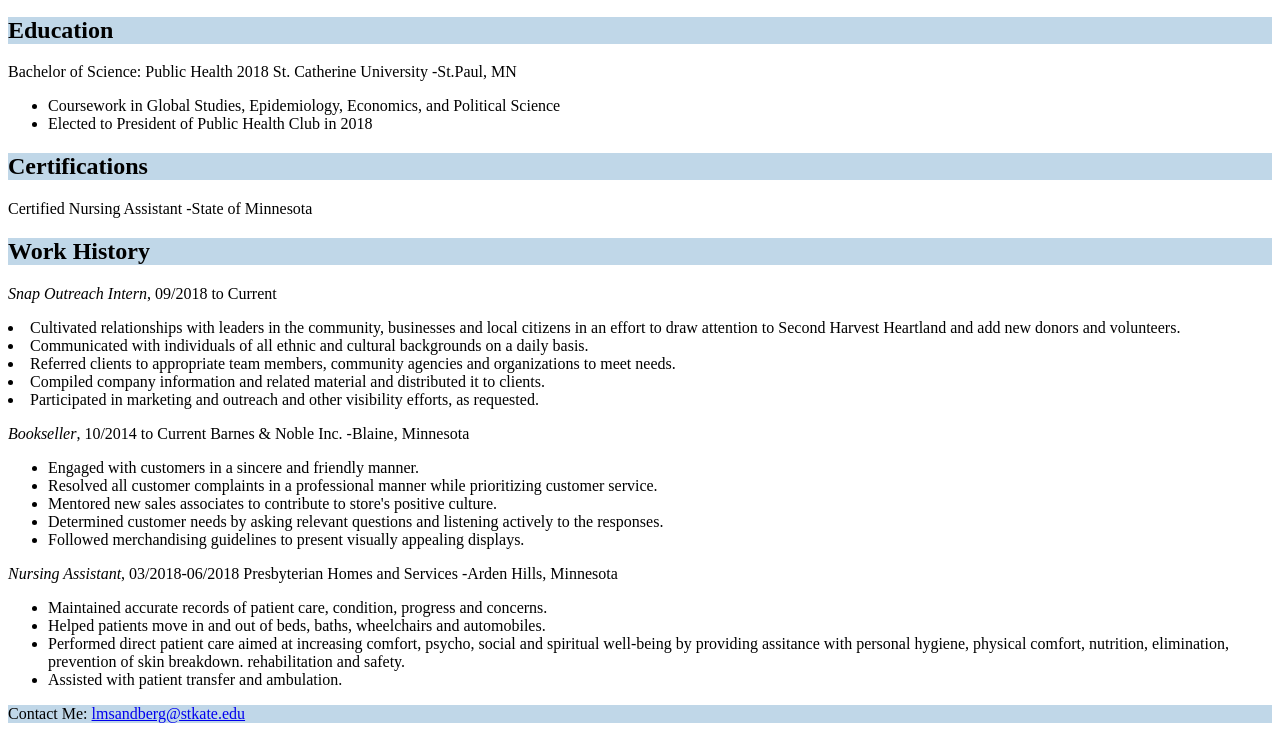
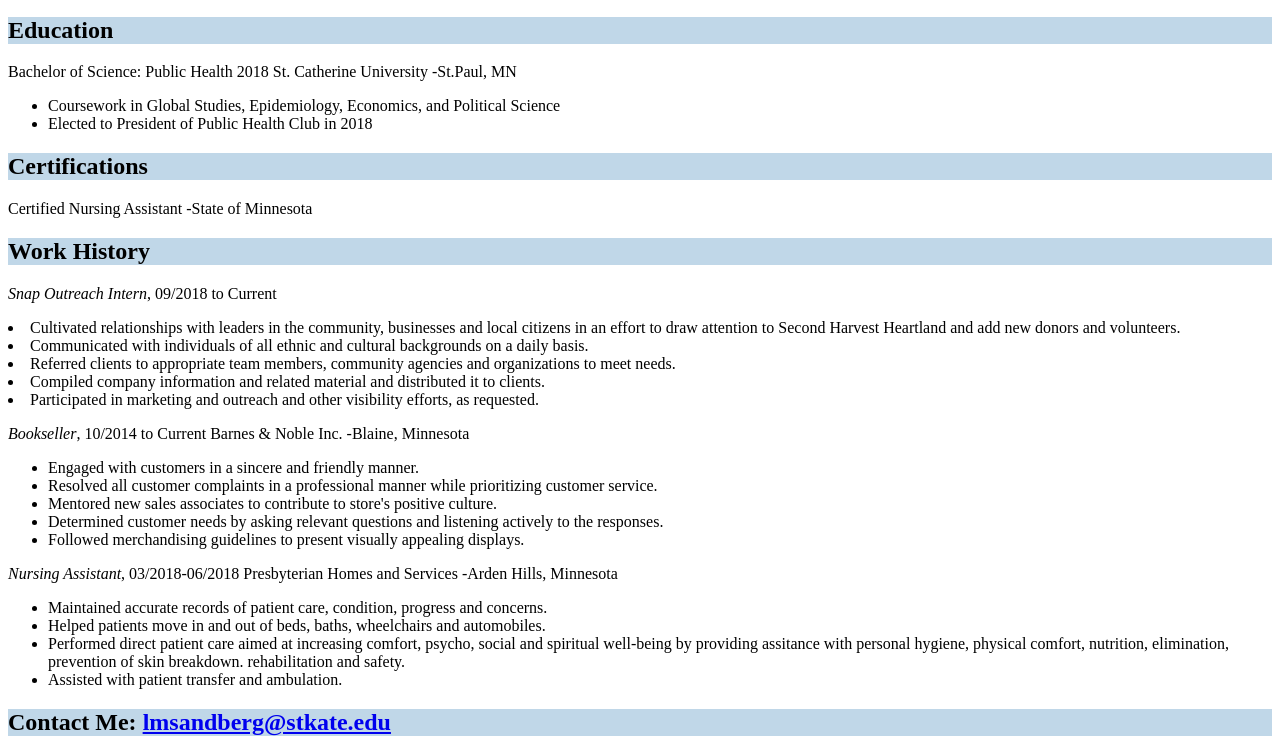
Before and after one commit to lindseymaaee/lindsey.github.io, a plain HTML site: page index.html in a window 1280 px wide. Shown: the part 473-1229 px from the top of the page. Before the commit the page ends 1204 px from the top, so only its background shows below. Drawn offline with Linux system fonts and the light colour scheme.

Commit message:
Update index.html

```diff
--- a/index.html
+++ b/index.html
@@ -92,9 +92,9 @@
     </div>
 
 
-  <footer>Contact Me:
+  <footer> <h2>Contact Me:
       <a href="mailto:lmsandberg@stkate.edu">
-          lmsandberg@stkate.edu</a>
+        lmsandberg@stkate.edu</a> </h2>
 </footer>
 
 
```
